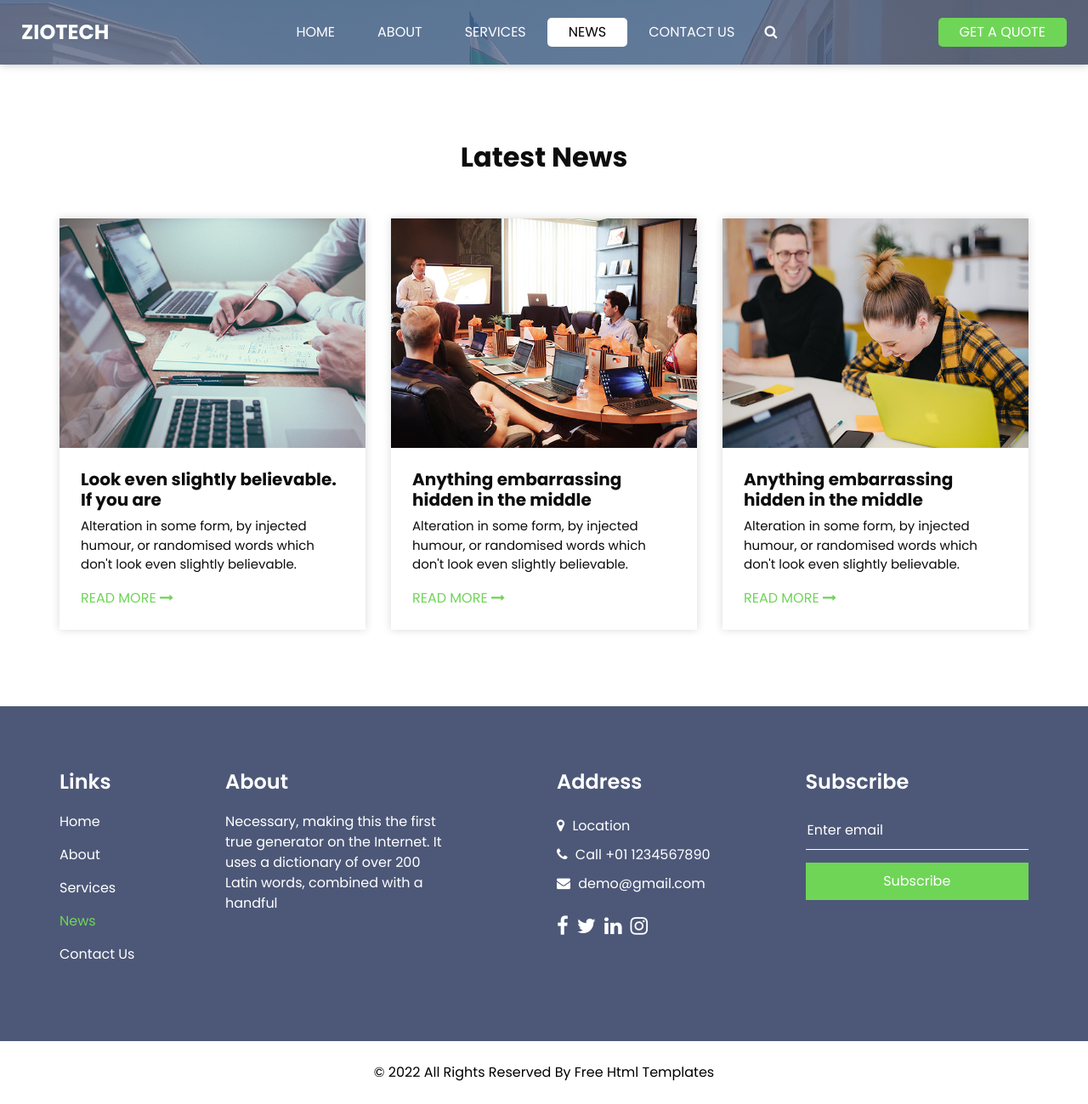
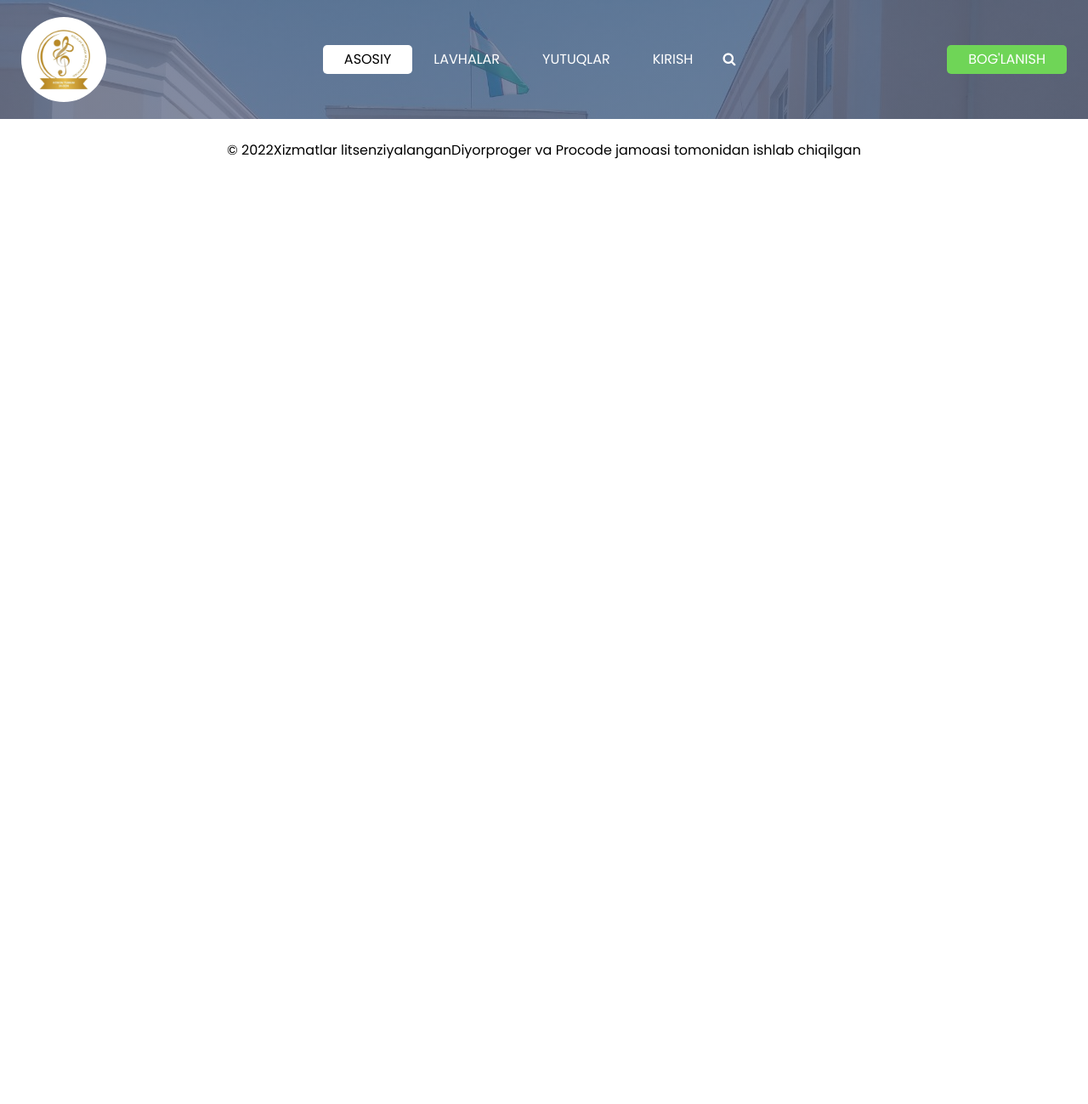
Before and after one commit to Islomov-Diyor/17musiqamaktabi, a plain HTML site: page signin.html in a window 1280 px wide. Shown: the whole page at 85% size. After the commit the page ends 800 px from the top, so only its background shows below. Drawn offline with nearby package versions, Linux system fonts and the light colour scheme.

Commit message:
just a little changed

```diff
--- a/signin.html
+++ b/signin.html
@@ -30,6 +30,8 @@
 
 <body class="sub_page">
 
+
+
   <div class="hero_area">
     <!-- header section strats -->
     <header class="header_section">
@@ -37,7 +39,7 @@
         <nav class="navbar navbar-expand-lg custom_nav-container ">
           <a class="navbar-brand" href="index.html">
             <span>
-              ZIOTECH
+              <img src="images/logo-main.jpg" alt="logotip sayt" width="100px" height="100px" style="border-radius:50%"/>
             </span>
           </a>
 
@@ -47,20 +49,17 @@
 
           <div class="collapse navbar-collapse" id="navbarSupportedContent">
             <ul class="navbar-nav  ">
-              <li class="nav-item ">
-                <a class="nav-link" href="index.html">Home <span class="sr-only">(current)</span></a>
+              <li class="nav-item active">
+                <a class="nav-link" href="index.html">Asosiy<span class="sr-only">(current)</span></a>
               </li>
               <li class="nav-item">
-                <a class="nav-link" href="about.html"> About</a>
+                <a class="nav-link" href="#">Lavhalar</a>
               </li>
               <li class="nav-item">
-                <a class="nav-link" href="service.html">Services</a>
-              </li>
-              <li class="nav-item active">
-                <a class="nav-link" href="news.html">News</a>
+                <a class="nav-link" href="#">Yutuqlar</a>
               </li>
               <li class="nav-item">
-                <a class="nav-link" href="contact.html">Contact Us</a>
+                <a class="nav-link" href="#">Kirish</a>
               </li>
               <form class="form-inline">
                 <button class="btn  my-2 my-sm-0 nav_search-btn" type="submit">
@@ -69,200 +68,21 @@
               </form>
             </ul>
             <div class="quote_btn-container">
-              <a href="" class="quote_btn">
-                Get A Quote
+              <a href="#contact" class="quote_btn">
+                Bog'lanish
               </a>
             </div>
           </div>
         </nav>
       </div>
     </header>
-    <!-- end header section -->
-  </div>
-
-
-  <!-- news section -->
-
-  <section class="news_section layout_padding">
-    <div class="container">
-      <div class="heading_container">
-        <h2>
-          Latest News
-        </h2>
-      </div>
-      <div class="row">
-        <div class="col-md-6 col-lg-4 mx-auto">
-          <div class="box">
-            <div class="img-box">
-              <img src="images/news-1.jpg" alt="">
-            </div>
-            <div class="detail-box">
-              <h5>
-                Look even slightly believable. If you are
-              </h5>
-              <p>
-                Alteration in some form, by injected humour, or randomised words which don't look even slightly believable.
-              </p>
-              <a href="">
-                <span>
-                  Read More
-                </span>
-                <i class="fa fa-long-arrow-right" aria-hidden="true"></i>
-              </a>
-            </div>
-          </div>
-        </div>
-        <div class="col-md-6 col-lg-4 mx-auto">
-          <div class="box">
-            <div class="img-box">
-              <img src="images/news-2.jpg" alt="">
-            </div>
-            <div class="detail-box">
-              <h5>
-                Anything embarrassing hidden in the middle
-              </h5>
-              <p>
-                Alteration in some form, by injected humour, or randomised words which don't look even slightly believable.
-              </p>
-              <a href="">
-                <span>
-                  Read More
-                </span>
-                <i class="fa fa-long-arrow-right" aria-hidden="true"></i>
-              </a>
-            </div>
-          </div>
-        </div>
-        <div class="col-md-6 col-lg-4 mx-auto">
-          <div class="box">
-            <div class="img-box">
-              <img src="images/news-3.jpg" alt="">
-            </div>
-            <div class="detail-box">
-              <h5>
-                Anything embarrassing hidden in the middle
-              </h5>
-              <p>
-                Alteration in some form, by injected humour, or randomised words which don't look even slightly believable.
-              </p>
-              <a href="">
-                <span>
-                  Read More
-                </span>
-                <i class="fa fa-long-arrow-right" aria-hidden="true"></i>
-              </a>
-            </div>
-          </div>
-        </div>
-      </div>
-    </div>
-  </section>
-
-  <!-- end news section -->
-
-  <!-- info section -->
-
-  <section class="info_section layout_padding2">
-    <div class="container">
-      <div class="row">
-        <div class="col-md-6 col-lg-2">
-          <div class="info_link_box">
-            <h4>
-              Links
-            </h4>
-            <div class="info_links">
-              <a class="" href="index.html">
-                Home
-              </a>
-              <a class="" href="about.html">
-                About
-              </a>
-              <a class="" href="service.html">
-                Services
-              </a>
-              <a class="active" href="news.html">
-                News
-              </a>
-              <a class="" href="contact.html">
-                Contact Us
-              </a>
-            </div>
-          </div>
-        </div>
-        <div class="col-md-6 col-lg-3 ">
-          <div class="info_detail">
-            <h4>
-              About
-            </h4>
-            <p>
-              Necessary, making this the first true generator on the Internet. It uses a dictionary of over 200 Latin words, combined with a handful
-            </p>
-          </div>
-        </div>
-        <div class="col-md-6 col-lg-3 ml-auto">
-          <div class="info_contact">
-            <h4>
-              Address
-            </h4>
-            <div class="contact_link_box">
-              <a href="">
-                <i class="fa fa-map-marker" aria-hidden="true"></i>
-                <span>
-                  Location
-                </span>
-              </a>
-              <a href="">
-                <i class="fa fa-phone" aria-hidden="true"></i>
-                <span>
-                  Call +01 1234567890
-                </span>
-              </a>
-              <a href="">
-                <i class="fa fa-envelope" aria-hidden="true"></i>
-                <span>
-                  demo@gmail.com
-                </span>
-              </a>
-            </div>
-          </div>
-          <div class="info_social">
-            <a href="">
-              <i class="fa fa-facebook" aria-hidden="true"></i>
-            </a>
-            <a href="">
-              <i class="fa fa-twitter" aria-hidden="true"></i>
-            </a>
-            <a href="">
-              <i class="fa fa-linkedin" aria-hidden="true"></i>
-            </a>
-            <a href="">
-              <i class="fa fa-instagram" aria-hidden="true"></i>
-            </a>
-          </div>
-        </div>
-        <div class="col-md-6 col-lg-3 mb-0">
-          <h4>
-            Subscribe
-          </h4>
-          <form action="#">
-            <input type="text" placeholder="Enter email" />
-            <button type="submit">
-              Subscribe
-            </button>
-          </form>
-        </div>
-      </div>
-    </div>
-  </section>
-
   <!-- end info section -->
 
   <!-- footer section -->
   <footer class="footer_section">
     <div class="container">
       <p>
-        &copy; <span id="displayYear"></span> All Rights Reserved By
-        <a href="https://html.design/">Free Html Templates</a>
+        &copy; <span id="displayYear"></span>Xizmatlar litsenziyalangan<a href="https://html.design/">Diyorproger va Procode jamoasi tomonidan ishlab chiqilgan</a>
       </p>
     </div>
   </footer>
```
Also changed, not shown: index.html (+5 -1 lines).
